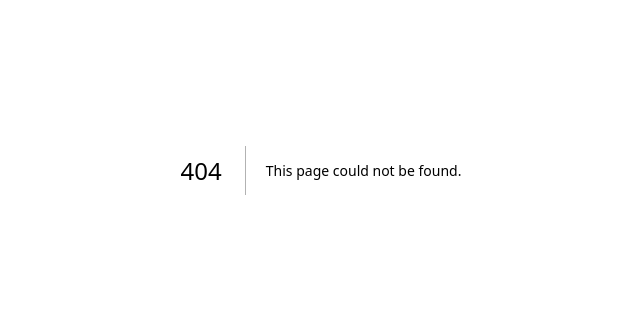
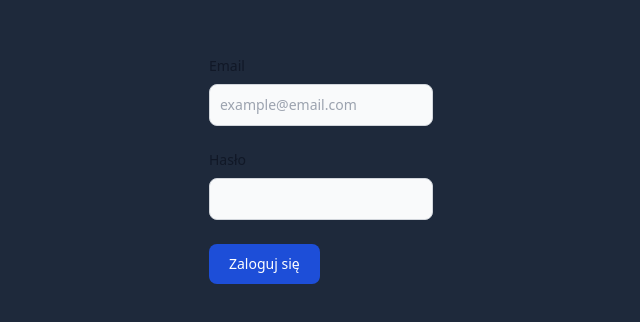
Before and after one commit to kmatek/cautious-dollop, a Next.js app in the folder frontend/: page /login in a window 1280 px wide. Before the commit this address had no page. Shown: the part 230-552 px from the top of the page, without its empty margins (319-959 px from the left). Built offline with nearby package versions, Linux system fonts and the light colour scheme.

Commit message:
feature: add login html

```diff
--- a/frontend/next.config.js
+++ b/frontend/next.config.js
@@ -1,4 +1,8 @@
 /** @type {import('next').NextConfig} */
-const nextConfig = {}
+const nextConfig = {
+    experimental: {
+      serverActions: true,
+    },
+  }
 
 module.exports = nextConfig
--- a/frontend/src/app/layout.js
+++ b/frontend/src/app/layout.js
@@ -7,7 +7,7 @@
 export default function RootLayout({ children }) {
   return (
     <html lang="en">
-      <body className={``}>{children}</body>
+      <body className="bg-[#1e293b]">{children}</body>
     </html>
   )
 }
--- /dev/null
+++ b/frontend/src/app/login/page.js
@@ -0,0 +1,17 @@
+export default function Login(){
+    return (
+        <div className="w-screen h-screen flex justify-center items-center">
+            <form>
+            <div className="mb-6">
+                <label for="email" className="block mb-2 text-sm font-medium text-gray-900 dark:text-white">Email</label>
+                <input type="email" id="email" name="email" className="bg-gray-50 border border-gray-300 text-gray-900 text-sm rounded-lg focus:ring-blue-500 focus:border-blue-500 block w-full p-2.5 dark:bg-gray-700 dark:border-gray-600 dark:placeholder-gray-400 dark:text-white dark:focus:ring-blue-500 dark:focus:border-blue-500" placeholder="example@email.com" required/>
+            </div>
+            <div class="mb-6">
+                <label for="password" className="block mb-2 text-sm font-medium text-gray-900 dark:text-white">Hasło</label>
+                <input type="password" id="password" name="password" className="bg-gray-50 border border-gray-300 text-gray-900 text-sm rounded-lg focus:ring-blue-500 focus:border-blue-500 block w-full p-2.5 dark:bg-gray-700 dark:border-gray-600 dark:placeholder-gray-400 dark:text-white dark:focus:ring-blue-500 dark:focus:border-blue-500" required/>
+            </div>
+            <button type="submit" className="text-white bg-blue-700 hover:bg-blue-800 focus:ring-4 focus:outline-none focus:ring-blue-300 font-medium rounded-lg text-sm w-full sm:w-auto px-5 py-2.5 text-center dark:bg-blue-600 dark:hover:bg-blue-700 dark:focus:ring-blue-800">Zaloguj się</button>
+            </form>
+        </div>
+    )
+}
```
